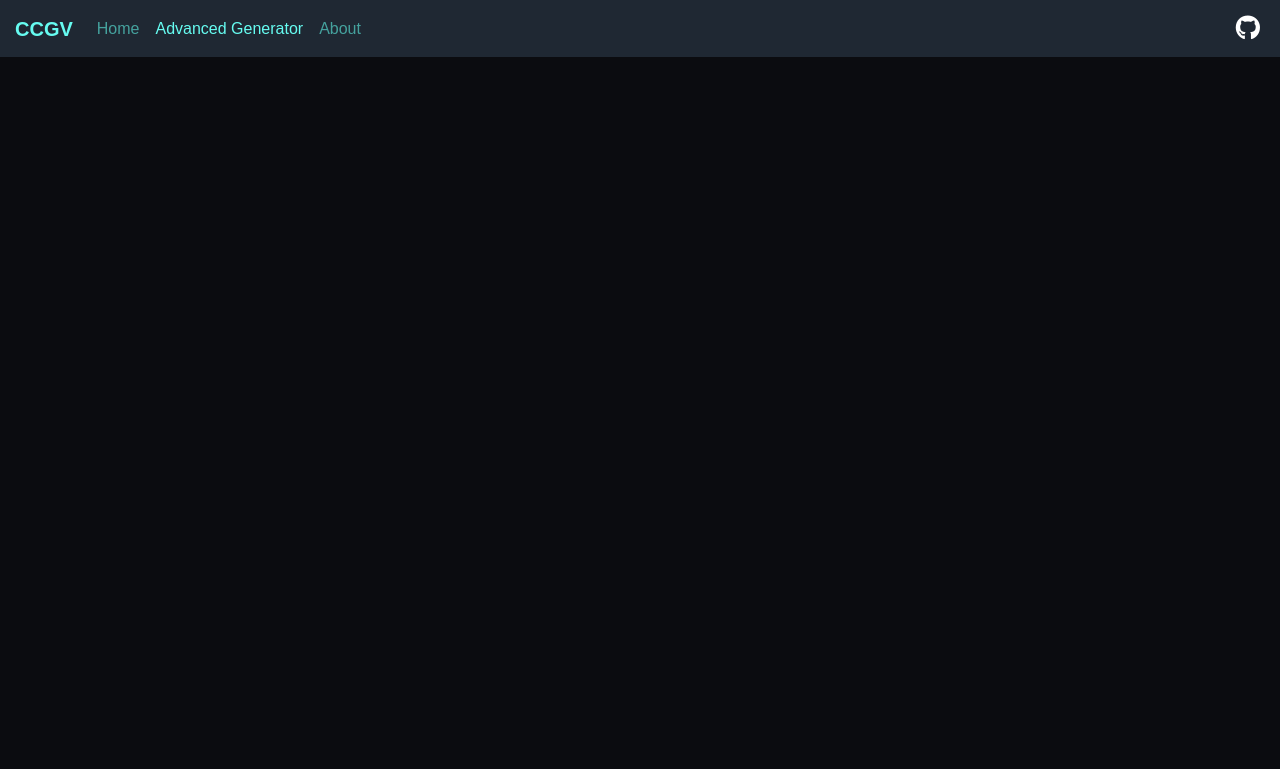
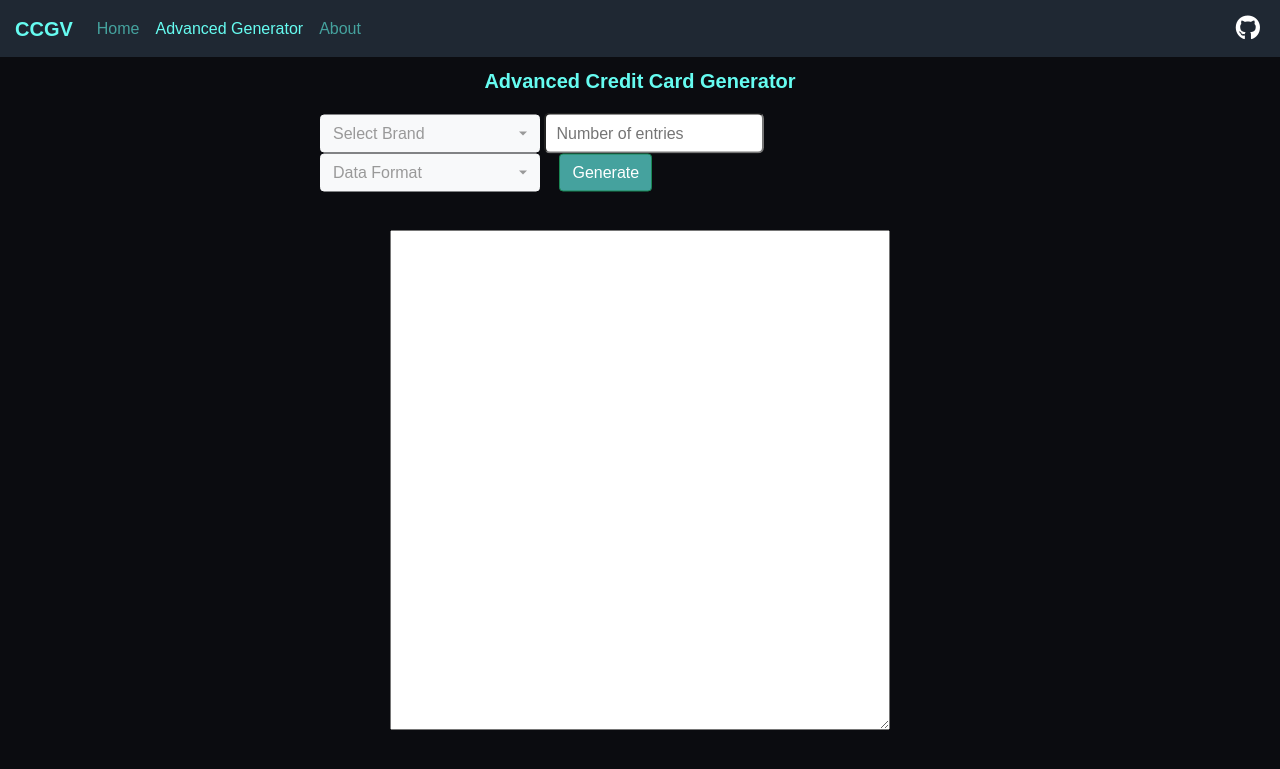
Before and after one commit to themm1/Credit-Number-Generator, a Flask app: page /advanced/ in a window 1280 px wide. Shown: the top 769 px of the page. Run offline with Flask 2, Linux system fonts and the light colour scheme; some libraries are stand-ins or nearby versions.

Commit message:
adv generator frontend

```diff
--- a/app.py
+++ b/app.py
@@ -40,7 +40,7 @@ def validator():
 
 @app.route("/advanced/")
 def adv_generator():
-    return render_template("adv_generator.html")
+    return render_template("adv_generator.html", brands=BRANDS)
 
 @app.route("/about/")
 def about():
--- a/static/styles.css
+++ b/static/styles.css
@@ -89,11 +89,12 @@ h1 {
     font-size: 30px;
     color: rgb(102,252,241);
     margin-bottom: 20px;
+    text-align: center;
 }
 
-#number {
+#number, #count {
     width: 220px;
-    height: 40px;
+    height: 41px;
     border-radius: 6px;
     padding-left: 10px;
 }
@@ -142,3 +143,22 @@ th {
     padding-left: 40px;
     flex: 50%;
 }
+
+
+/* Advanced Generator */
+#advanced {
+    position: absolute;
+    top: 15%;
+    left: 50%;
+    transform: translate(-50%, -50%);
+}
+
+textarea {
+    min-height: 500px;
+    width: 500px;
+    position: absolute;
+    top: 60%;
+    left: 50%;
+    transform: translate(-50%, -50%);
+    z-index: -1;
+}
--- a/templates/adv_generator.html
+++ b/templates/adv_generator.html
@@ -3,4 +3,29 @@
 
 {% block body %}
 
+    <form id="advanced" action="/generate" method="POST">
+
+        <h1 class="title">Advanced Credit Card Generator</h1>
+
+        <select name="brand" id="brand" title="Select Brand">
+            <option data-subtext="random pick">Random</option>
+            {% for brand in brands %}
+                <option value="{{ brand.name }}">{{ brand.name }}</option>
+            {% endfor %}
+        </select>
+
+        <input name="count" id="count" type="number" placeholder="Number of entries" autocomplete="off">
+
+        <select name="format" id="data_format" title="Data Format">
+            <option value="JSON">JSON</option>
+            <option value="XML">XML</option>
+            <option value="CSV">CSV</option>
+        </select>
+
+        <input type="submit" value="Generate" class="btn btn-success" id="gen_button">
+
+    </form>
+
+    <textarea></textarea>
+
 {% endblock %}
```
